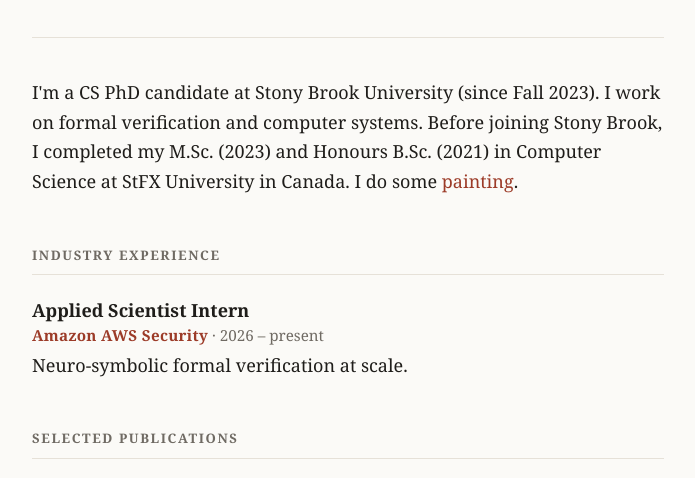
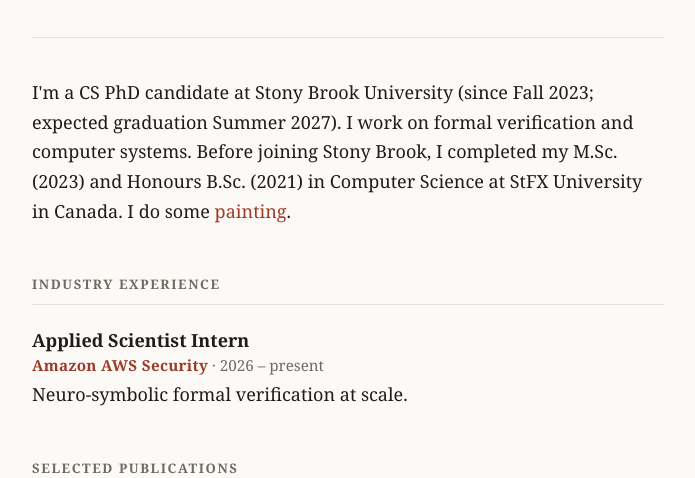
Before and after one commit to coladog/coladog.github.io, a plain HTML site: page index.html in a window 1280 px wide. Shown: the part 249-727 px from the top of the page, without its empty margins (292-987 px from the left). Drawn offline with Linux system fonts and the light colour scheme.

Commit message:
Bio: add expected graduation, Summer 2027

```diff
--- a/index.html
+++ b/index.html
@@ -234,7 +234,7 @@
 
     <section class="bio">
       <p>
-        I'm a CS PhD candidate at Stony Brook University (since Fall 2023).
+        I'm a CS PhD candidate at Stony Brook University (since Fall 2023; expected graduation Summer 2027).
         I work on formal verification and computer systems.
         Before joining Stony Brook, I completed my M.Sc. (2023) and Honours B.Sc. (2021) in
         Computer Science at StFX University in Canada.
```
